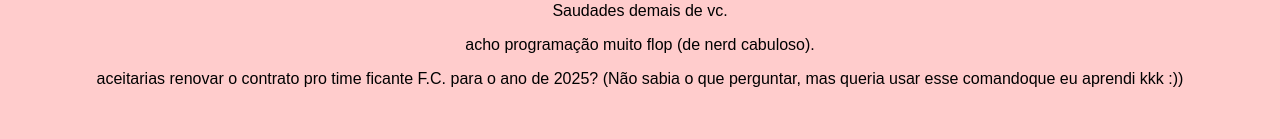
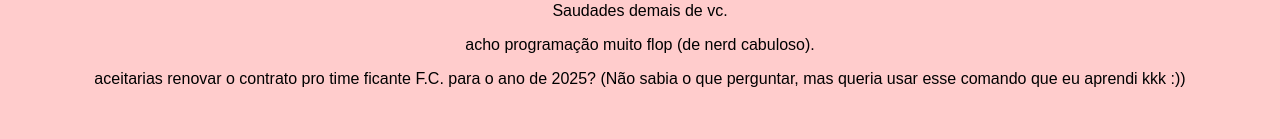
Before and after one commit to GUIZAO7/index.html, a plain HTML site: page index.html in a window 1280 px wide. Shown: the part 175-314 px from the top of the page. Drawn offline with Linux system fonts and the light colour scheme.

Commit message:
Update index.html

```diff
--- a/index.html
+++ b/index.html
@@ -45,7 +45,7 @@
     </p>
         </p>Saudades demais de vc.</p>
             acho programação muito flop (de nerd cabuloso).</p>
-        <p>aceitarias renovar o contrato pro time ficante F.C. para o ano de 2025? (Não sabia o que perguntar, mas queria usar esse comandoque eu aprendi kkk :))</p>
+        <p>aceitarias renovar o contrato pro time ficante F.C. para o ano de 2025? (Não sabia o que perguntar, mas queria usar esse comando que eu aprendi kkk :))</p>
         <p class="heart" onclick="mostrarResposta()">❤️</p>
         <button id="nao" onmouseover="mudarPosicao()">Não</button>
         <p id="resposta" style="display: none;"></p>
```
